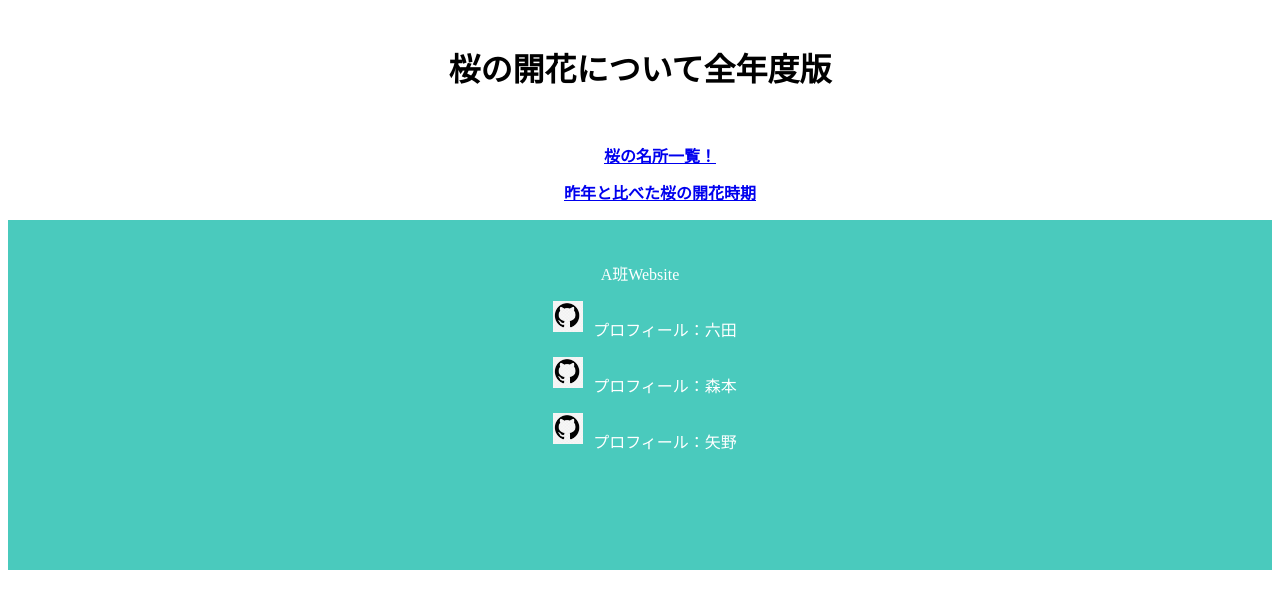
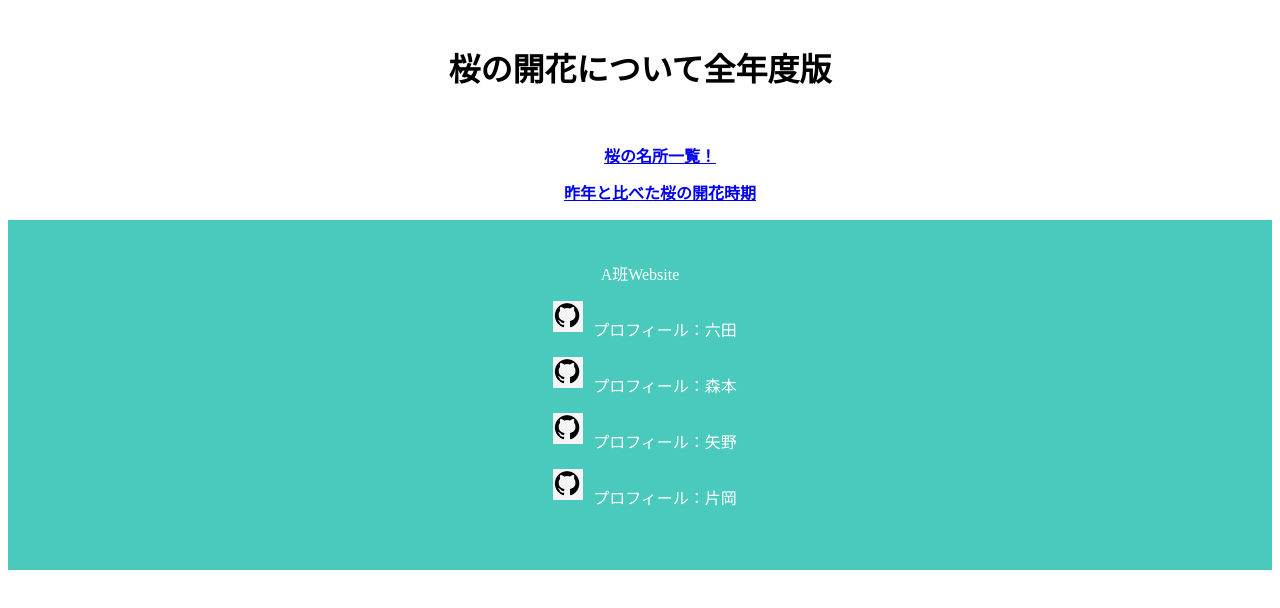
Before and after one commit to k-kageyama/2025_4A, a plain HTML site: page page/index.html in a window 1280 px wide. Drawn offline with Linux system fonts and the light colour scheme.

Commit message:
tatsuki紹介文追加

```diff
--- a/page/index.html
+++ b/page/index.html
@@ -37,6 +37,12 @@
             </a>
             <p>プロフィール：矢野</p>
         </div>
+                <div class="footer-github">
+            <a href="https://github.com/Tashull" target="_blank" rel="noopener noreferrer">
+                <img src="..\img\GitHub_skeleton.jpg" alt="GitHub" class="footer-github-link">
+            </a>
+            <p>プロフィール：片岡</p>
+        </div>
     </footer>
 </body>
 </html>
```
